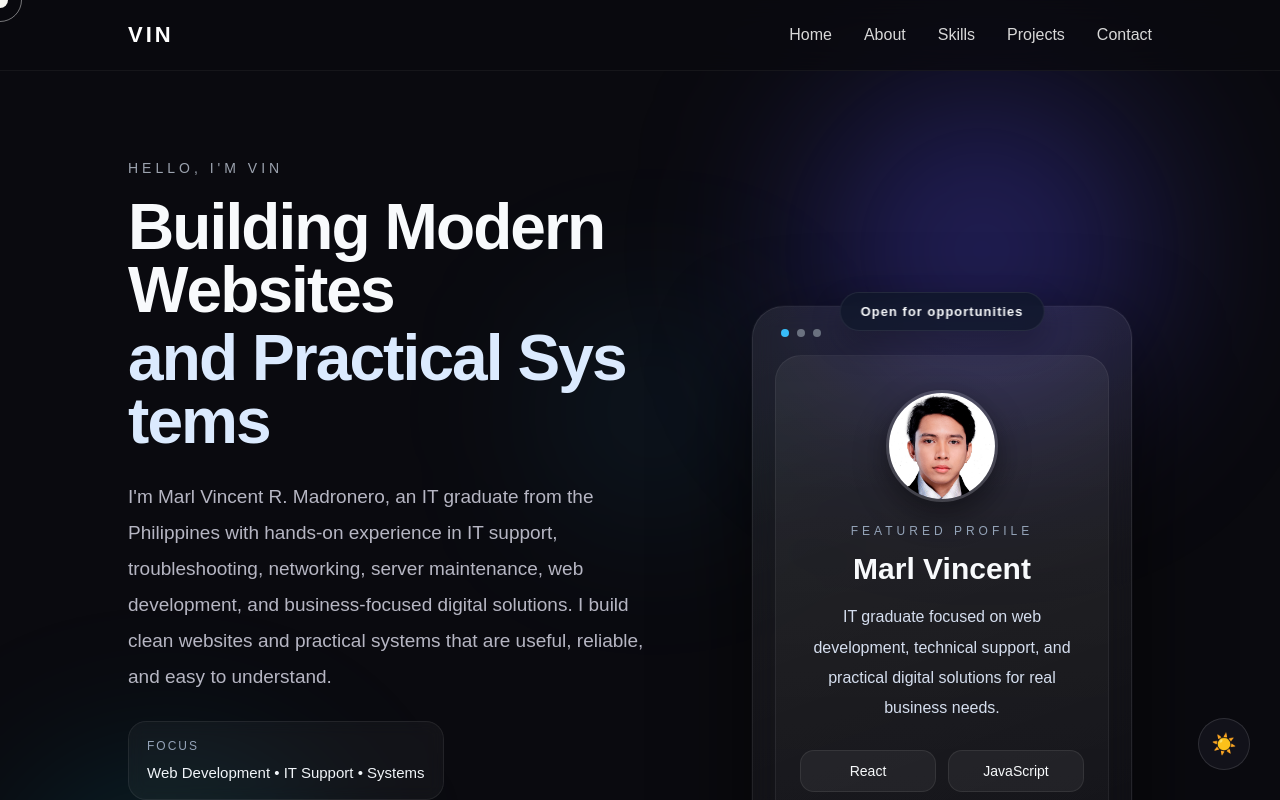
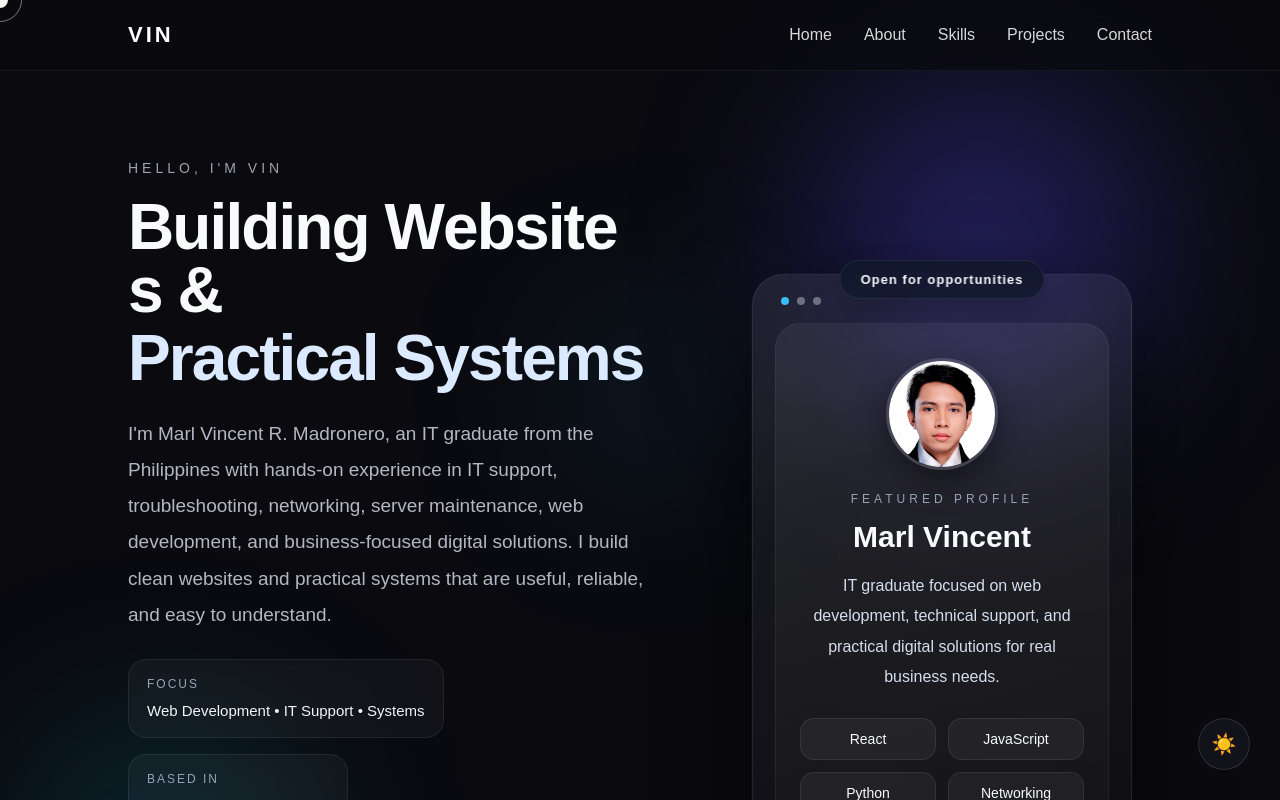
Before and after one commit to mrqwerty1233/vin-portfolioV2.1, a React (Vite) app: page / in a window 1280 px wide. Shown: the top 800 px of the page. Built offline with nearby package versions, Linux system fonts and the light colour scheme.

Commit message:
modified:   src/components/Hero.jsx

```diff
--- a/src/components/Hero.jsx
+++ b/src/components/Hero.jsx
@@ -9,8 +9,8 @@ function Hero() {
   const yBackground = useTransform(scrollY, [0, 500], [0, 140])
   const opacity = useTransform(scrollY, [0, 300], [1, 0.25])
 
-  const headingTop = "Building Modern Websites"
-  const headingBottom = "and Practical Systems"
+  const headingTop = "Building Websites &"
+  const headingBottom = "Practical Systems"
 
   const letterAnimation = {
     hidden: { opacity: 0, y: 28 },
```
